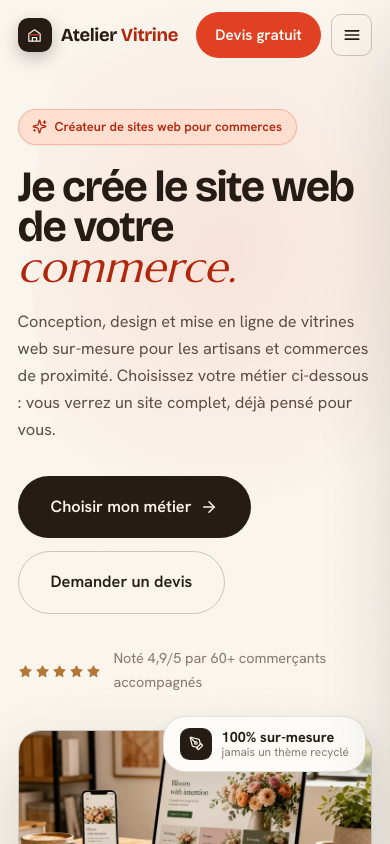
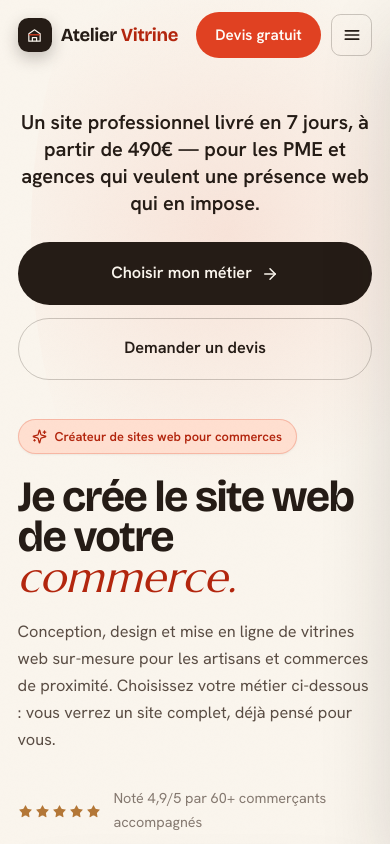
Before and after one commit to shredderbody/web_agency_view, a Next.js app: page / in a window 390 px wide. Shown: the top 844 px of the page. Built offline with nearby package versions, Linux system fonts and the light colour scheme.

Commit message:
feat(hero): accroche centrée "site en 7 jours dès 490€" + CTA dessous, responsive
Co-Authored-By: Claude Opus 4.8 <noreply@anthropic.com>

```diff
--- a/app/page.tsx
+++ b/app/page.tsx
@@ -27,6 +27,15 @@ export default function Home() {
         <section className="grain" style={{ position: "relative", paddingTop: "6.8rem", paddingBottom: "clamp(3rem, 6vw, 5rem)", overflow: "hidden" }}>
           <div aria-hidden style={{ position: "absolute", top: "-12%", right: "-8%", width: "46rem", height: "46rem", maxWidth: "100vw", borderRadius: "50%", background: "radial-gradient(circle, oklch(0.605 0.2 33 / 0.10), transparent 62%)", pointerEvents: "none" }} />
           <div className="wrap" style={{ position: "relative" }}>
+            <Reveal>
+              <div className="hero-pitch" style={{ maxWidth: "62ch", margin: "0 auto clamp(2.4rem, 5vw, 3.6rem)", textAlign: "center" }}>
+                <p className="hero-pitch-text" style={{ fontSize: "clamp(1.25rem, 2.4vw, 1.75rem)", lineHeight: 1.35, fontWeight: 600, color: "var(--ink)", margin: "0 0 1.6rem" }}>{t.hero.pitch}</p>
+                <div className="hero-pitch-cta" style={{ display: "flex", flexWrap: "wrap", gap: "0.8rem", justifyContent: "center" }}>
+                  <a href="#metiers" className="btn btn-primary btn-lg">{t.hero.ctaPrimary} <ArrowRight size={18} /></a>
+                  <a href="#contact" className="btn btn-ghost btn-lg">{t.hero.ctaSecondary}</a>
+                </div>
+              </div>
+            </Reveal>
             <div className="hero-grid" style={{ display: "grid", gridTemplateColumns: "1.05fr 0.95fr", gap: "clamp(2.2rem, 5vw, 4.5rem)", alignItems: "center" }}>
               <div>
                 <Reveal><span className="chip chip-accent" style={{ marginBottom: "1.4rem" }}><Sparkles size={15} /> {t.hero.badge}</span></Reveal>
@@ -37,12 +46,6 @@ export default function Home() {
                 </Reveal>
                 <Reveal delay={140}>
                   <p style={{ fontSize: "clamp(1.02rem, 1.5vw, 1.22rem)", color: "var(--ink-dim)", maxWidth: "47ch", margin: "0 0 2rem" }}>{t.hero.lead}</p>
-                </Reveal>
-                <Reveal delay={210}>
-                  <div style={{ display: "flex", flexWrap: "wrap", gap: "0.8rem" }}>
-                    <a href="#metiers" className="btn btn-primary btn-lg">{t.hero.ctaPrimary} <ArrowRight size={18} /></a>
-                    <a href="#contact" className="btn btn-ghost btn-lg">{t.hero.ctaSecondary}</a>
-                  </div>
                 </Reveal>
                 <Reveal delay={290}>
                   <div style={{ display: "flex", alignItems: "center", gap: "0.8rem", marginTop: "2.1rem", color: "var(--ink-muted)", fontSize: "0.9rem" }}>
@@ -294,6 +297,14 @@ export default function Home() {
 
       <style>{`
         @media (max-width: 980px) { .hero-grid { grid-template-columns: 1fr !important; } }
+        /* Tablette : pitch resserré, CTA confortables */
+        @media (max-width: 900px) { .hero-pitch { max-width: 46ch !important; } }
+        /* Mobile : pitch lisible, boutons empilés pleine largeur */
+        @media (max-width: 560px) {
+          .hero-pitch { max-width: 100% !important; }
+          .hero-pitch-cta { flex-direction: column; align-items: stretch; }
+          .hero-pitch-cta .btn { width: 100%; justify-content: center; }
+        }
         @media (max-width: 820px) { .pitch-grid { grid-template-columns: 1fr !important; } }
         @media (min-width: 700px) and (max-width: 1024px) { .incl-grid { grid-template-columns: 1fr 1fr !important; } .steps-grid { grid-template-columns: 1fr 1fr !important; } }
         @media (max-width: 1000px) { .audience-grid { grid-template-columns: 1fr 1fr !important; } }
--- a/lib/i18n.ts
+++ b/lib/i18n.ts
@@ -14,6 +14,7 @@ type UI = {
   nav: { metiers: string; methode: string; tarifs: string; faq: string; devis: string; home: string; menu: string; close: string };
   hero: {
     badge: string;
+    pitch: string;
     titleLead: string;
     titleAccent: string;
     lead: string;
@@ -105,6 +106,7 @@ export const ui: Record<Lang, UI> = {
     nav: { metiers: "Métiers", methode: "Méthode", tarifs: "Tarifs", faq: "Questions", devis: "Devis gratuit", home: "accueil", menu: "Ouvrir le menu", close: "Fermer le menu" },
     hero: {
       badge: "Créateur de sites web pour commerces",
+      pitch: "Un site professionnel livré en 7 jours, à partir de 490€ — pour les PME et agences qui veulent une présence web qui en impose.",
       titleLead: "Je crée le site web de votre",
       titleAccent: "commerce.",
       lead: "Conception, design et mise en ligne de vitrines web sur-mesure pour les artisans et commerces de proximité. Choisissez votre métier ci-dessous : vous verrez un site complet, déjà pensé pour vous.",
@@ -291,6 +293,7 @@ export const ui: Record<Lang, UI> = {
     nav: { metiers: "Trades", methode: "Method", tarifs: "Pricing", faq: "FAQ", devis: "Free quote", home: "home", menu: "Open menu", close: "Close menu" },
     hero: {
       badge: "Website maker for local businesses",
+      pitch: "A professional website delivered in 7 days, from €490 — for SMEs and agencies that want a web presence that commands attention.",
       titleLead: "I build the website for your",
       titleAccent: "business.",
       lead: "Design, build and launch of bespoke showcase websites for local artisans and shops. Pick your trade below: you'll see a complete site already designed for you.",
```
